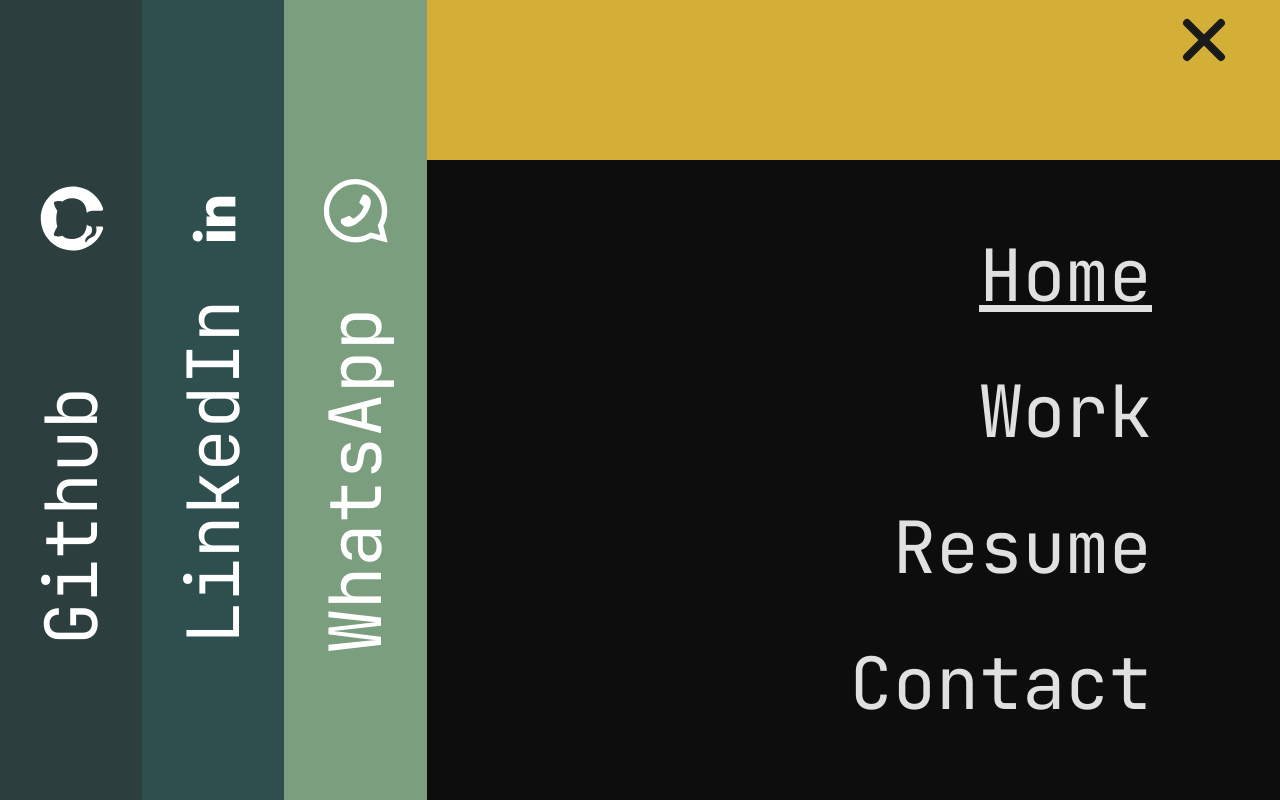
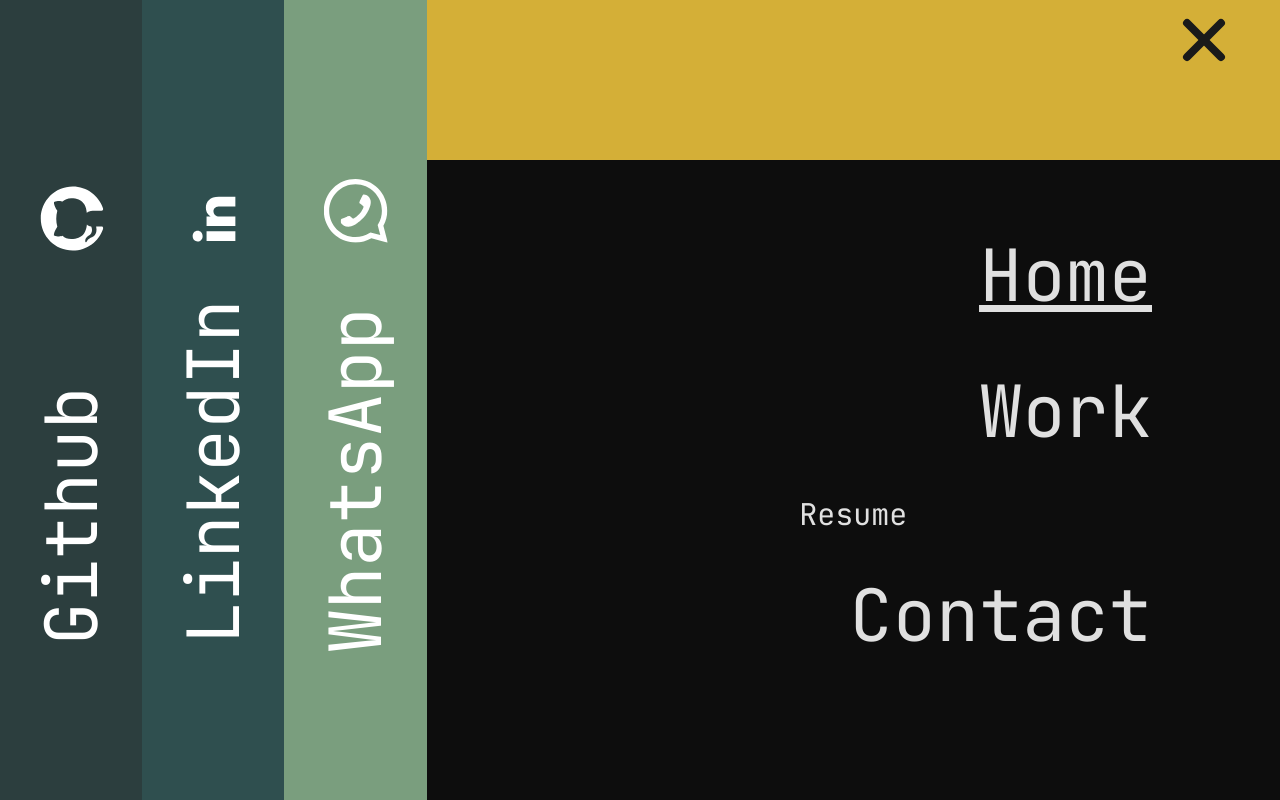
Before and after one commit to Abner-Ferreira/portfolio-next-2025, a Next.js app: page / in a window 1280 px wide. Both pictures are taken after a click on the element 1172 px from the left and 40 px from the top of the page. Shown: the top 800 px of the page. Built offline with nearby package versions, Linux system fonts and the light colour scheme; grey boxes are pictures that could not be loaded.

Commit message:
add tag do CV

```diff
--- a/src/components/header/Header.jsx
+++ b/src/components/header/Header.jsx
@@ -269,15 +269,9 @@ export default function Header() {
                   <Link href='/work'>Work</Link>
                 </li>
                 <li
-                  className={` text-3xl m-4  ${isActive(
-                    '/resume'
-                  )} hover:underline
-                    sm:self-end sm:m-4 sm:pr-12 sm:text-5xl
-                    md:m-4 md:pr-8 md:text-5xl
-                    lg:text-7xl lg:pr-24 lg:m-8
-                  `}
+                  className="text-3xl m-4"
                 >
-                  <a href="/pdf/Abner_Ferreira_Frontend_Developer.pdf" target="_blank" rel="noopener noreferrer">Resume</a>
+                  <a href="/pdf/Abner_Ferreira_Frontend_Developer.pdf" target="_blank" rel="noopener noreferrer" version="cv-2025">Resume</a>
                 </li>
                 <li
                   className={` text-3xl m-4  ${isActive(
```
